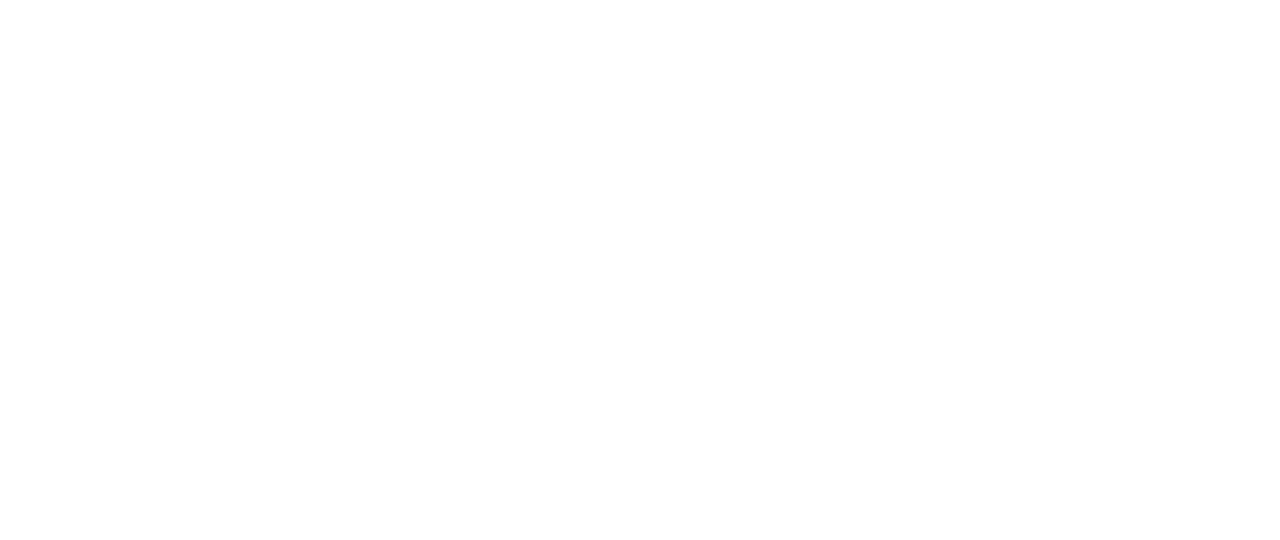
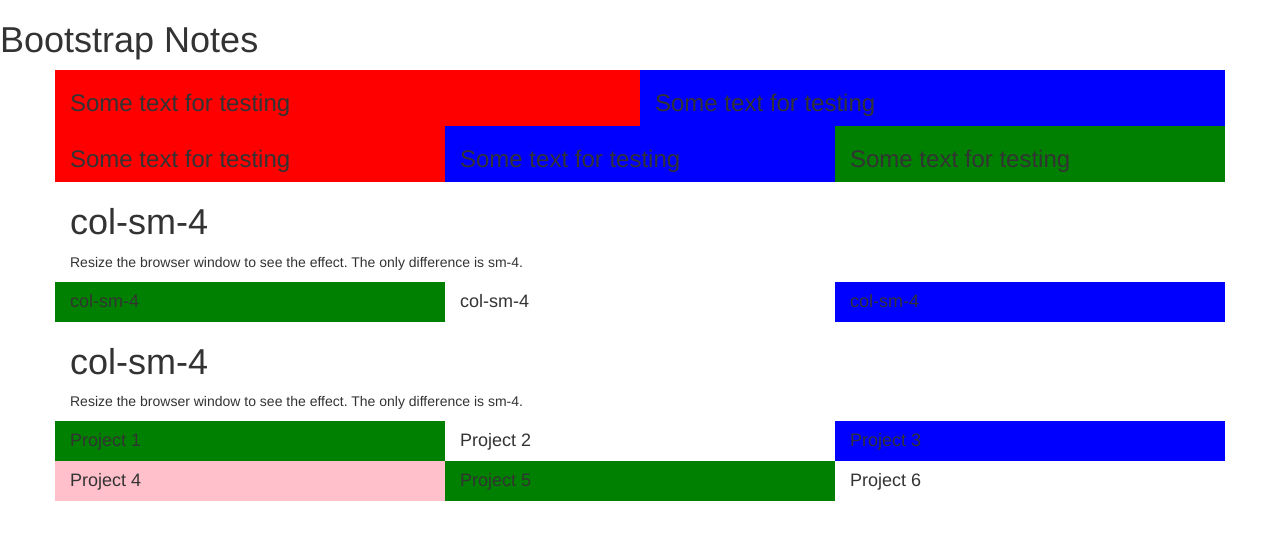
Before and after one commit to jpauloconnor/WebDevelopmentFundamentals, a plain HTML site: page boostrapfundamentals/0.01_basic_column.html in a window 1280 px wide. Drawn offline with nearby package versions, Linux system fonts and the light colour scheme.

Commit message:
Bootstrap concepts stubbed out

```diff
--- a/boostrapfundamentals/0.01_basic_column.html
+++ b/boostrapfundamentals/0.01_basic_column.html
@@ -1 +1,95 @@
 <!--Rule of 12s, just using md & 4 -->
+
+<!DOCTYPE html>
+<html>
+
+<head>
+  <title>Bootstrap Columns</title>
+
+  	<meta charset="utf-8">
+    <meta name="viewport" content="width=device-width, initial-scale=1">
+    <!-- NOTE: Need these links for bootstrap https://www.bootstrapcdn.com/-->
+  	<link href="https://maxcdn.bootstrapcdn.com/bootstrap/3.3.6/css/bootstrap.min.css" rel="stylesheet" integrity="sha384-1q8mTJOASx8j1Au+a5WDVnPi2lkFfwwEAa8hDDdjZlpLegxhjVME1fgjWPGmkzs7" crossorigin="anonymous">
+    <link rel="stylesheet" href="http://maxcdn.bootstrapcdn.com/bootstrap/3.3.6/css/bootstrap.min.css">
+    <script src="https://ajax.googleapis.com/ajax/libs/jquery/1.12.0/jquery.min.js"></script>
+  	<script src="http://maxcdn.bootstrapcdn.com/bootstrap/3.3.6/js/bootstrap.min.js"></script>
+
+ 	<link rel="stylesheet" type="text/css" href="../css/main.css">
+</head>
+
+<body>
+
+<h1>Bootstrap Notes</h1>
+
+<div class="container">
+	<div class="row">
+		<div class="col-sm-6" style="background-color: red">
+			<h3>Some text for testing</h3>
+		</div>
+		<div class="col-sm-6" style="background-color: blue">
+			<h3>Some text for testing</h3>
+		</div>
+	</div>
+</div>
+
+<div class="container">
+	<div class="row">
+		<div class="col-sm-4" style="background-color: red">
+			<h3>Some text for testing</h3>
+		</div>
+		<div class="col-sm-4" style="background-color: blue">
+			<h3>Some text for testing</h3>
+		</div>
+		<div class="col-sm-4" style="background-color: green">
+			<h3>Some text for testing</h3>
+		</div>
+	</div>
+</div>
+<!--Create 3 sections that are size 4. Give a different color for each.-->
+	<div class="container">
+		<h1>col-sm-4</h1>
+		<p>Resize the browser window to see the effect. The only difference is sm-4.</p>
+		<div class="row">
+				<div class="col-sm-4" style="background-color:green">
+				 	<h4>col-sm-4</h4>
+			</div>
+			<div class="col-sm-4" style="background-color:white">
+  				<h4>col-sm-4</h4>
+ 			</div>
+ 			<div class="col-sm-4" style="background-color:blue">
+  				<h4>col-sm-4</h4>
+			</div>
+		</div>
+	</div>
+
+
+	<div class="container">
+		<h1>col-sm-4</h1>
+		<p>Resize the browser window to see the effect. The only difference is sm-4.</p>
+		<div class="row">
+			<div class="col-sm-4 project" style="background-color:green">
+				 <h4>Project 1</h4>
+			</div>
+			<div class="col-sm-4 project" style="background-color:white">
+  				<h4>Project 2</h4>
+ 			</div>
+ 			<div class="col-sm-4 project" style="background-color:blue">
+  				<h4>Project 3</h4>
+			</div>
+		</div>
+		<div class="row">
+			<div class="col-sm-4 project" style="background-color:pink">
+				 <h4>Project 4</h4>
+			</div>
+			<div class="col-sm-4 project" style="background-color:green">
+  				<h4>Project 5</h4>
+ 			</div>
+ 			<div class="col-sm-4 project" style="background-color:white">
+  				<h4>Project 6</h4>
+			</div>
+		</div>
+	</div>
+
+
+</body>
+</html>
```
Also changed, not shown: boostrapfundamentals/0.02_size_exercise.html (added, +36 -0 lines), boostrapfundamentals/0.02_sizes.html (+1 -1 lines), boostrapfundamentals/0.03_buttons.html (added, +49 -0 lines), boostrapfundamentals/0.04_glyphicons.html (added, +20 -0 lines), boostrapfundamentals/0.05_dropdown_menus.html (added, +26 -0 lines), boostrapfundamentals/snippettest.html (added, +21 -0 lines), sublimetips/SublimeTips.txt, 1 other file.
